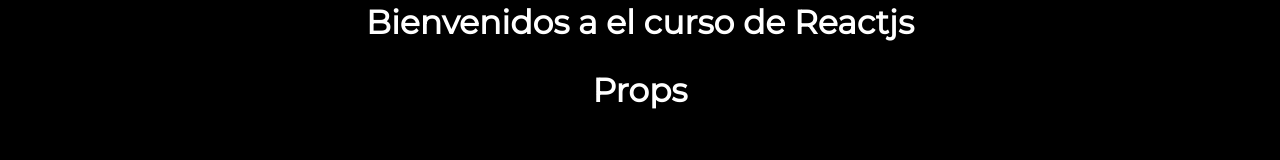
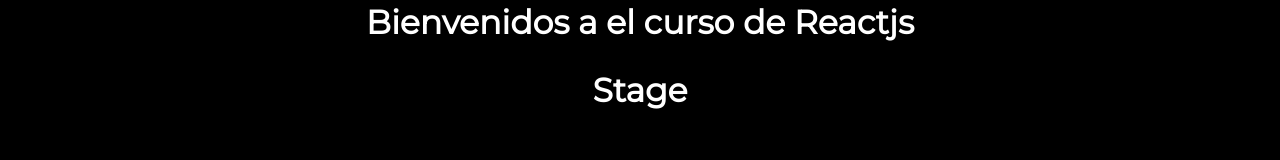
Before and after one commit to samsdial/opt_reactsj, a React (Create React App) app: page / in a window 1280 px wide. Shown: the part 207-367 px from the top of the page. Built offline with nearby package versions, Linux system fonts and the light colour scheme.

Commit message:
Add  stage

```diff
--- a/src/App.js
+++ b/src/App.js
@@ -13,7 +13,7 @@
                   <div className="aligner_item">
                     <img src={logo} className="App-logo App-logo-react" alt="logo" />
                     <h2> Bienvenidos a el curso de Reactjs</h2>
-                    <h2> Props</h2>
+                    <h2> Stage</h2>
                   </div>
               </header>
               <section className="content">
```
